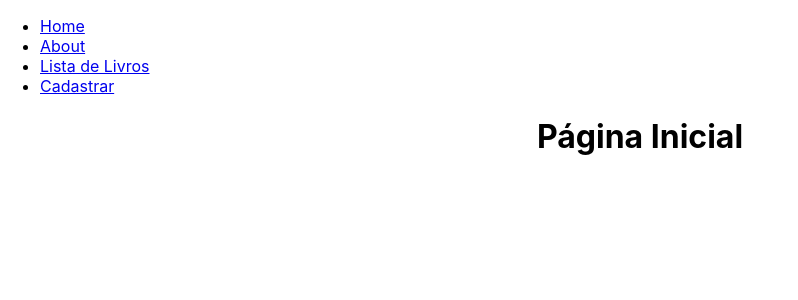
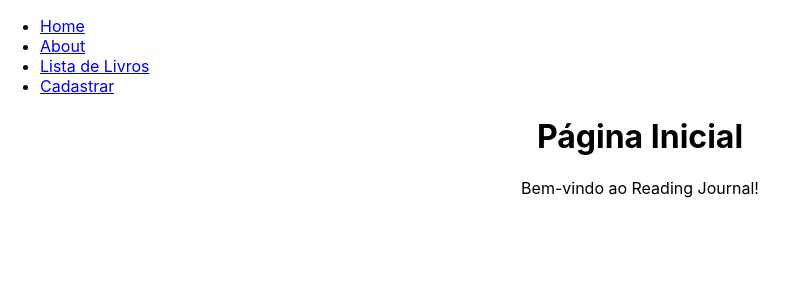
Before and after one commit to WilliamNovak/READING-JOURNAL, a React (Create React App) app: page / in a window 1280 px wide. Shown: the top 300 px of the page, without its empty margins (0-798 px from the left). Built offline with nearby package versions, Linux system fonts and the light colour scheme.

Commit message:
create homepage

```diff
--- a/src/components/Home/Home.js
+++ b/src/components/Home/Home.js
@@ -2,7 +2,10 @@ import React from "react";
 
 const Home = () => {
     return (
-        <h1>Página Inicial</h1>
+        <div>
+            <h1>Página Inicial</h1>
+            <p>Bem-vindo ao Reading Journal!</p>
+        </div>
     );
 }
 
```
